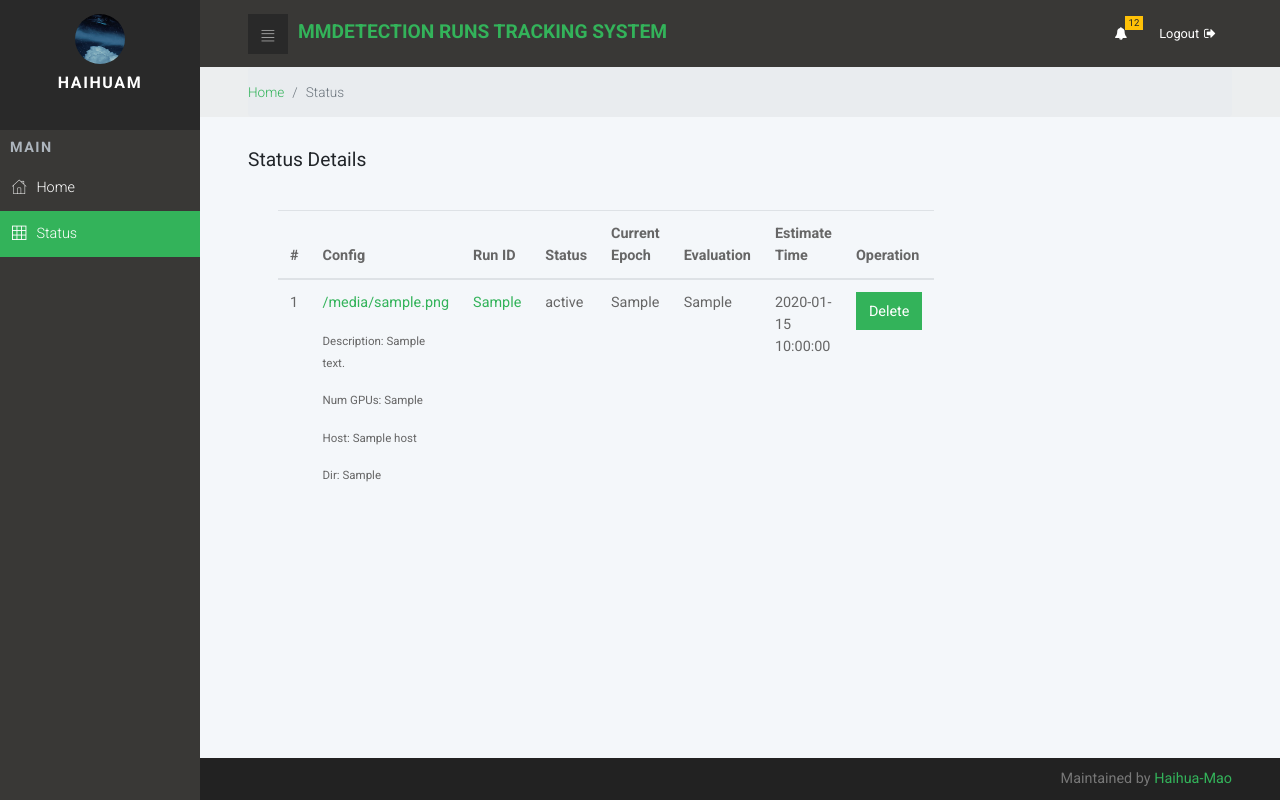
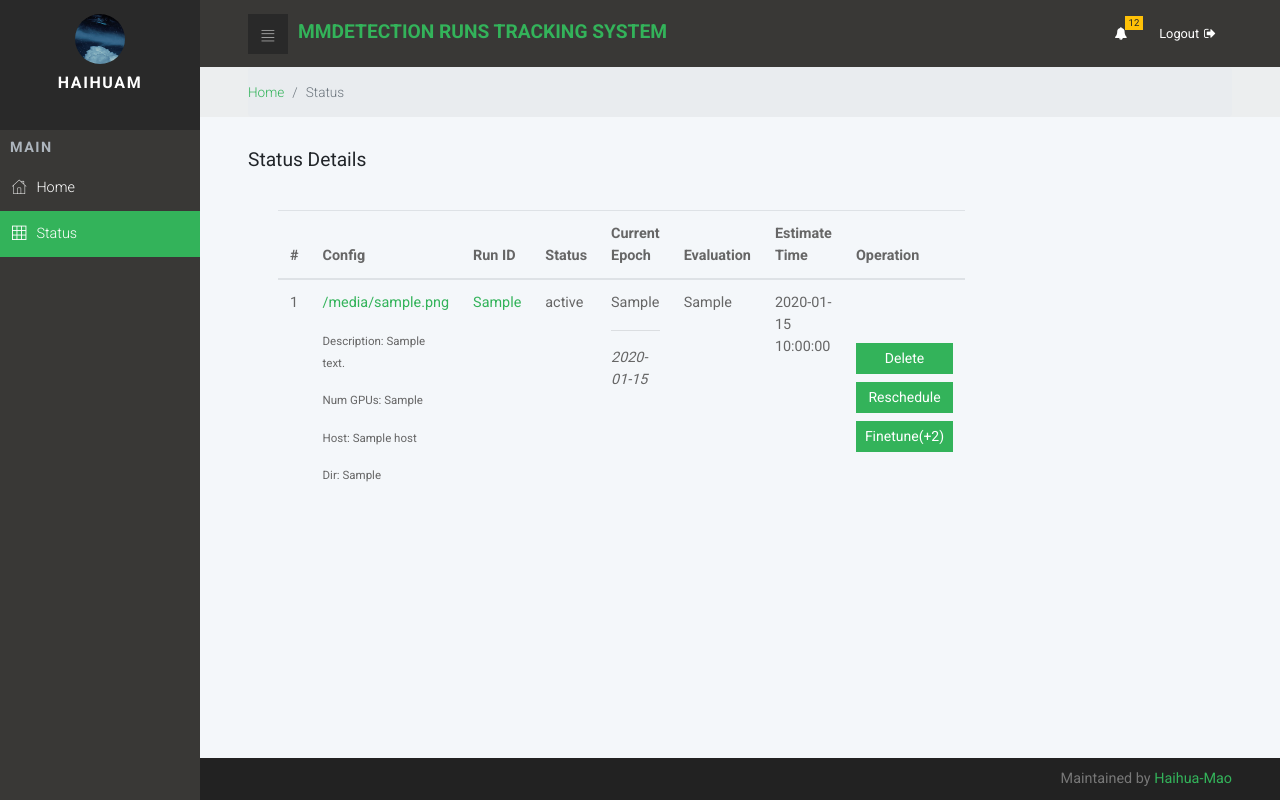
Before and after one commit to HaihuaM/mmdetection-nightly-run-sys, a Flask app: template server/templates/status.html in a window 1280 px wide. Run offline with Flask 2, Linux system fonts and the light colour scheme; the template is opened without the code that fills it: most values are stand-ins (such as "Sample title", 1, 10 or a date in 2020); some libraries are stand-ins or nearby versions.

Commit message:
add reschedule function

```diff
--- a/server/templates/status.html
+++ b/server/templates/status.html
@@ -52,20 +52,27 @@
 																</td>
 																<td><a href="/detail/{{ item._id }}"> {{ item.run_idx }}</a></td>
 																<td>{{ item.status }}</td>
-																<td>{{ item.current_epoch }}</td>
+																<td>
+																		{{ item.current_epoch }}
+																		{% if item.log_last_update %}
+																		<hr>
+																		<em>{{ item.log_last_update }}</em>
+																		{% endif %}
+																</td>
 																<td>{{ item.current_eval_html|safe }}</td>
 																<td>{{ item.est_remaining_time }}</td>
 
-                                <td>
+                                <td class="align-middle">
 																		{% if modify %}
 																		<!-- Button trigger modal -->
-																		<ul>
-																		<li>	<button onclick="values('{{ item._id }}')" type="button" class="pull-right btn btn-sm btn-primary" data-toggle="modal" data-target="#deleteModal"> Delete </button></li>
+																		<button onclick="deleteValues('{{ item._id }}')" type="button" class="btn btn-block btn-sm btn-primary" data-toggle="modal" data-target="#deleteModal"> Delete </button>
 
-																		<!-- <li>  <button onclick="values('{{ item._id }}')" type="button" class="pull-right btn btn-sm btn-primary" data-toggle="modal" data-target="#tuneModal"> Tune </button></li> -->
-																		</ul>
+																		<button onclick="rescheduleValues('{{ item._id }}')" type="button" class="btn btn-block btn-sm btn-primary" data-toggle="modal" data-target="#rescheduleModal"> Reschedule</button>
+																		<button onclick="finetuneValues('{{ item._id }}')" type="button" class="btn btn-block btn-sm btn-primary" data-toggle="modal" data-target="#rescheduleModal"> Finetune</button>
 															 {% else %}
-																		<button type="button" class="btn btn-primary" data-toggle="modal" data-target="#hintModal"> Delete </button>
+																    <button type="button" class="btn btn-sm btn-block btn-primary" data-toggle="modal" data-target="#hintModal"> Delete </button>
+																	  <button type="button" class="btn btn-sm btn-block btn-primary" data-toggle="modal" data-target="#hintModal"> Reschedule</button>
+																	  <button type="button" class="btn btn-sm btn-block btn-primary" data-toggle="modal" data-target="#hintModal"> Finetune(+2)</button>
 																{% endif %}
 															 </td>
                         </tr>
@@ -76,7 +83,7 @@
 		<!-- delete Modal -->
 		<div class="modal fade" id="deleteModal" tabindex="-1" role="dialog" aria-labelledby="exampleModalLabel" aria-hidden="true">
 		<div class="modal-dialog" role="document">
-      <input type="hidden" id="run_id" name="run_id" value=''>
+      <input type="hidden" id="delete_run_id" name="delete_run_id" value=''>
 			<div class="modal-content">
 				<div class="modal-header">
 					<h5 class="modal-title" id="exampleModalLabel">Delete Run</h5>
@@ -93,6 +100,26 @@
 	  </div>
 	 </div>
 
+		<!-- Reschedule Modal -->
+		<div class="modal fade" id="rescheduleModal" tabindex="-1" role="dialog" aria-labelledby="exampleModalLabel" aria-hidden="true">
+		<div class="modal-dialog" role="document">
+      <input type="hidden" id="rescheduler_run_id" name="rescheduler_run_id" value=''>
+			<div class="modal-content">
+				<div class="modal-header">
+					<h5 class="modal-title" id="exampleModalLabel">Reschedule the run</h5>
+					<button type="button" class="close" data-dismiss="modal" aria-label="Close">
+						<span aria-hidden="true">&times;</span>
+					</button>
+				</div>
+			<div class="modal-body"> Are you sure to reshedule the run?</div>
+				<div class="modal-footer">
+					<button type="button" class="btn btn-secondary" data-dismiss="modal">Close</button>
+					<button onclick="rescheduleRun()" type="button" class="btn btn-primary" data-dismiss="modal">Reschedule</button>
+				</div>
+		  </div>
+	  </div>
+	 </div>
+
 		<!-- hint Modal -->
 		<div class="modal fade" id="hintModal" tabindex="-1" role="dialog" aria-labelledby="exampleModalLabel" aria-hidden="true">
 		<div class="modal-dialog" role="document">
@@ -104,7 +131,7 @@
 						<span aria-hidden="true">&times;</span>
 					</button>
 				</div>
-			<div class="modal-body">You are not allowed to delete the run.</div>
+			<div class="modal-body">You are not allowed for the operation.</div>
 				<div class="modal-footer">
 					<button type="button" class="btn btn-secondary" data-dismiss="modal">Close</button>
 				</div>
@@ -118,15 +145,16 @@
 					{% include "footer.html" %}
     </div>
 					{% include "script.html" %}
-					< link href="/static/css/dataTables.bootstrap4.min.css" rel="stylesheet">
+          <script src="/static/js/btn-custom.js"></script>
+					<link href="/static/css/dataTables.bootstrap4.min.css" rel="stylesheet">
 					<script src="/static/js/jquery.dataTables.min.js"></script>
 					<script src="/static/js/dataTables.bootstrap4.min.js"></script>
 					<script>
 								$(document).ready(function() {
 													$('#status-data-table').DataTable();
 								});
+
           </script>
-          <script src="/static/js/btn-custom.js"></script>
 
   </body>
 </html>
```
